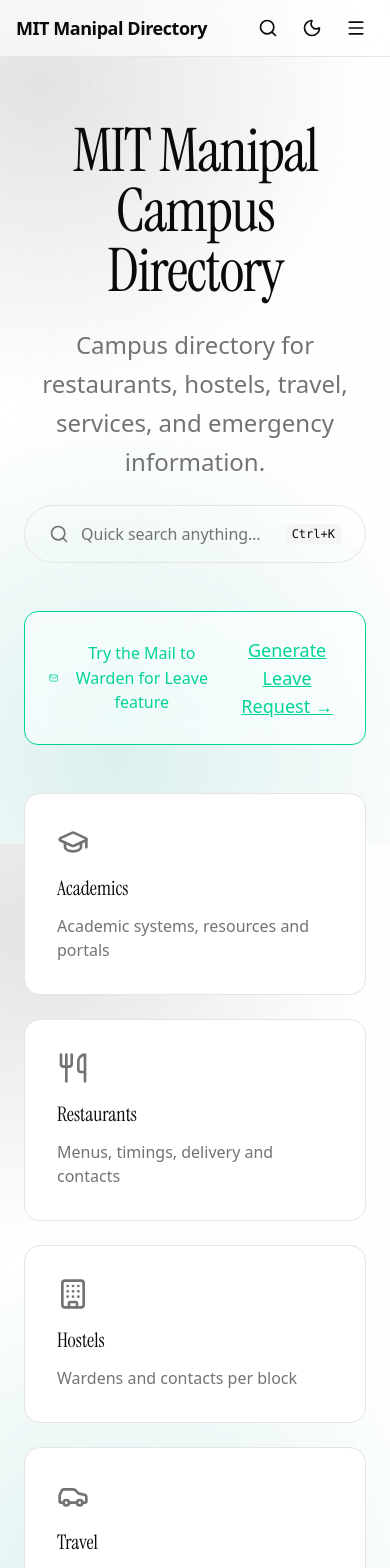
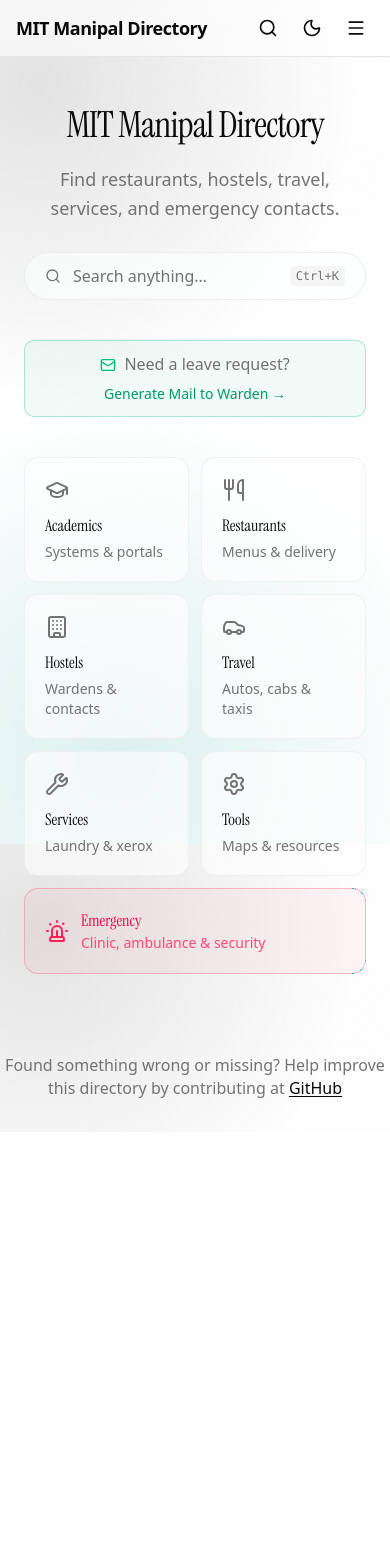
Before and after one commit to aaditagrawal/campus-dining, a Next.js app: page / in a window 390 px wide. Shown: the top 1568 px of the page. After the commit the page ends 1132 px from the top, so only its background shows below. Built offline with nearby package versions, Linux system fonts and the light colour scheme.

Commit message:
updated some data

```diff
--- a/src/app/academics/page.tsx
+++ b/src/app/academics/page.tsx
@@ -77,6 +77,8 @@
           </AcademicCard>
           <AcademicCard title="Impartus" url="https://impartus.manipal.edu">
             Class recordings platform
+            <br />
+            <span className="text-xs">Alt: <a href="https://a.impartus.com" target="_blank" rel="noreferrer" className="underline hover:text-foreground" onClick={(e) => e.stopPropagation()}>a.impartus.com</a></span>
           </AcademicCard>
         </div>
       </div>
--- a/src/app/globals.css
+++ b/src/app/globals.css
@@ -162,11 +162,12 @@
   100% { background-position: 10% 10%, 90% 90%, 60% 40%, 60% 50%; }
 }
 
-/* glass helper */
+/* glass helper - more subtle */
 .glass {
-  background: color-mix(in oklab, var(--card) 60%, transparent);
-  backdrop-filter: saturate(160%) blur(14px);
-  -webkit-backdrop-filter: saturate(160%) blur(14px);
+  background: color-mix(in oklab, var(--card) 70%, transparent);
+  backdrop-filter: saturate(120%) blur(12px);
+  -webkit-backdrop-filter: saturate(120%) blur(12px);
+  border-color: color-mix(in oklab, var(--border) 60%, transparent);
 }
 
 /* category accent helpers */
--- a/src/app/page.tsx
+++ b/src/app/page.tsx
@@ -20,113 +20,116 @@
     [],
   );
   return (
-    <main className="max-w-4xl mx-auto px-6 py-16 grid gap-12">
-      <section className="text-center space-y-6">
-        <h1 className="text-6xl md:text-7xl font-serif tracking-tight">
-          MIT Manipal Campus Directory
+    <main className="max-w-5xl mx-auto px-6 py-12 md:py-20 grid gap-10">
+      <section className="text-center space-y-5">
+        <h1 className="text-4xl sm:text-5xl md:text-6xl font-serif tracking-tight">
+          MIT Manipal Directory
         </h1>
-        <p className="text-2xl text-muted-foreground max-w-2xl mx-auto leading-relaxed">
-          Campus directory for restaurants, hostels, travel, services, and
-          emergency information.
+        <p className="text-lg md:text-xl text-muted-foreground max-w-xl mx-auto leading-relaxed">
+          Find restaurants, hostels, travel, services, and emergency contacts.
         </p>
-        <div className="mx-auto max-w-md">
+        <div className="mx-auto max-w-sm pt-2">
           <button
-            className="w-full flex items-center gap-3 rounded-full border border-border px-6 py-4 text-left text-base hover:bg-muted/50 transition-all duration-200"
+            className="w-full flex items-center gap-3 rounded-full border border-border/60 bg-card/50 px-5 py-3 text-left text-sm hover:bg-muted/40 hover:border-border transition-all duration-200"
             onClick={() => {
               window.dispatchEvent(new Event("open-global-search"));
             }}
             aria-label="Open search"
           >
-            <Search className="size-5 text-muted-foreground" />
+            <Search className="size-4 text-muted-foreground" />
             <span className="flex-1 text-muted-foreground">
-              Quick search anything…
+              Search anything…
             </span>
-            <kbd className="rounded bg-muted px-1.5 py-0.5 text-xs">
+            <kbd className="rounded bg-muted px-1.5 py-0.5 text-xs text-muted-foreground">
               {isMac ? "⌘K" : "Ctrl+K"}
             </kbd>
           </button>
         </div>
       </section>
 
-      <section className="glass border border-emerald-400 bg-emerald-50/20 rounded-xl p-6 text-center">
-        <p className="text-lg flex items-center justify-center gap-3">
-          <Mail className="h-5 w-5 text-emerald-400" />
-          <span className="font-medium text-emerald-400">
-            Try the Mail to Warden for Leave feature
+      <section className="rounded-lg border border-emerald-500/30 bg-emerald-500/5 px-4 py-3 text-center">
+        <p className="text-sm flex items-center justify-center gap-2 flex-wrap">
+          <Mail className="h-4 w-4 text-emerald-500" />
+          <span className="text-muted-foreground">
+            Need a leave request?
           </span>
           <Link
             href="/tools/mail-to-warden"
-            className="ml-2 text-emerald-400 hover:text-emerald-500 underline font-medium"
+            className="text-emerald-600 dark:text-emerald-400 hover:underline font-medium"
           >
-            Generate Leave Request →
+            Generate Mail to Warden →
           </Link>
         </p>
       </section>
 
-      <section className="grid grid-cols-1 md:grid-cols-2 lg:grid-cols-3 gap-6">
-        <Link href="/academics">
-          <div className="group p-8 rounded-2xl border bg-card hover:bg-accent/50 transition-all duration-300 hover:scale-[1.02] cursor-pointer">
-            <GraduationCap className="h-8 w-8 mb-4 text-muted-foreground" />
-            <h3 className="text-xl font-medium mb-3 font-serif">Academics</h3>
-            <p className="text-base text-muted-foreground">
-              Academic systems, resources and portals
+      <section className="grid grid-cols-2 lg:grid-cols-4 gap-3 md:gap-4">
+        <Link href="/academics" className="group">
+          <div className="h-full p-5 md:p-6 rounded-xl border border-border/50 bg-card/60 hover:bg-card hover:border-border/80 transition-all duration-200">
+            <GraduationCap className="h-6 w-6 mb-3 text-muted-foreground group-hover:text-foreground transition-colors" />
+            <h3 className="text-base font-medium mb-1 font-serif">Academics</h3>
+            <p className="text-sm text-muted-foreground leading-snug">
+              Systems & portals
             </p>
           </div>
         </Link>
-        <Link href="/restaurants">
-          <div className="group p-8 rounded-2xl border bg-card hover:bg-accent/50 transition-all duration-300 hover:scale-[1.02] cursor-pointer">
-            <Utensils className="h-8 w-8 mb-4 text-muted-foreground" />
-            <h3 className="text-xl font-medium mb-3 font-serif">Restaurants</h3>
-            <p className="text-base text-muted-foreground">
-              Menus, timings, delivery and contacts
+        <Link href="/restaurants" className="group">
+          <div className="h-full p-5 md:p-6 rounded-xl border border-border/50 bg-card/60 hover:bg-card hover:border-border/80 transition-all duration-200">
+            <Utensils className="h-6 w-6 mb-3 text-muted-foreground group-hover:text-foreground transition-colors" />
+            <h3 className="text-base font-medium mb-1 font-serif">Restaurants</h3>
+            <p className="text-sm text-muted-foreground leading-snug">
+              Menus & delivery
             </p>
           </div>
         </Link>
-        <Link href="/hostels">
-          <div className="group p-8 rounded-2xl border bg-card hover:bg-accent/50 transition-all duration-300 hover:scale-[1.02] cursor-pointer">
-            <Building className="h-8 w-8 mb-4 text-muted-foreground" />
-            <h3 className="text-xl font-medium mb-3 font-serif">Hostels</h3>
-            <p className="text-base text-muted-foreground">
-              Wardens and contacts per block
+        <Link href="/hostels" className="group">
+          <div className="h-full p-5 md:p-6 rounded-xl border border-border/50 bg-card/60 hover:bg-card hover:border-border/80 transition-all duration-200">
+            <Building className="h-6 w-6 mb-3 text-muted-foreground group-hover:text-foreground transition-colors" />
+            <h3 className="text-base font-medium mb-1 font-serif">Hostels</h3>
+            <p className="text-sm text-muted-foreground leading-snug">
+              Wardens & contacts
             </p>
           </div>
         </Link>
-        <Link href="/travel">
-          <div className="group p-8 rounded-2xl border bg-card hover:bg-accent/50 transition-all duration-300 hover:scale-[1.02] cursor-pointer">
-            <Car className="h-8 w-8 mb-4 text-muted-foreground" />
-            <h3 className="text-xl font-medium mb-3 font-serif">Travel</h3>
-            <p className="text-base text-muted-foreground">
-              Autos, cabs, taxis, buggies
+        <Link href="/travel" className="group">
+          <div className="h-full p-5 md:p-6 rounded-xl border border-border/50 bg-card/60 hover:bg-card hover:border-border/80 transition-all duration-200">
+            <Car className="h-6 w-6 mb-3 text-muted-foreground group-hover:text-foreground transition-colors" />
+            <h3 className="text-base font-medium mb-1 font-serif">Travel</h3>
+            <p className="text-sm text-muted-foreground leading-snug">
+              Autos, cabs & taxis
             </p>
           </div>
         </Link>
-        <Link href="/services">
-          <div className="group p-8 rounded-2xl border bg-card hover:bg-accent/50 transition-all duration-300 hover:scale-[1.02] cursor-pointer">
-            <Wrench className="h-8 w-8 mb-4 text-muted-foreground" />
-            <h3 className="text-xl font-medium mb-3 font-serif">Services</h3>
-            <p className="text-base text-muted-foreground">
-              Laundry, Xerox, and other misc
+        <Link href="/services" className="group">
+          <div className="h-full p-5 md:p-6 rounded-xl border border-border/50 bg-card/60 hover:bg-card hover:border-border/80 transition-all duration-200">
+            <Wrench className="h-6 w-6 mb-3 text-muted-foreground group-hover:text-foreground transition-colors" />
+            <h3 className="text-base font-medium mb-1 font-serif">Services</h3>
+            <p className="text-sm text-muted-foreground leading-snug">
+              Laundry & xerox
             </p>
           </div>
         </Link>
-        <Link href="/tools">
-          <div className="group p-8 rounded-2xl border bg-card hover:bg-accent/50 transition-all duration-300 hover:scale-[1.02] cursor-pointer">
-            <Settings className="h-8 w-8 mb-4 text-muted-foreground" />
-            <h3 className="text-xl font-medium mb-3 font-serif">Tools</h3>
-            <p className="text-base text-muted-foreground">
-              Campus map, mess menus, and resources
+        <Link href="/tools" className="group">
+          <div className="h-full p-5 md:p-6 rounded-xl border border-border/50 bg-card/60 hover:bg-card hover:border-border/80 transition-all duration-200">
+            <Settings className="h-6 w-6 mb-3 text-muted-foreground group-hover:text-foreground transition-colors" />
+            <h3 className="text-base font-medium mb-1 font-serif">Tools</h3>
+            <p className="text-sm text-muted-foreground leading-snug">
+              Maps & resources
             </p>
           </div>
         </Link>
-        <Link href="/emergency">
-          <div className="group p-8 rounded-2xl border border-rose-400 bg-card hover:bg-accent/50 transition-all duration-300 hover:scale-[1.02] cursor-pointer">
-            <Siren className="h-8 w-8 mb-4 text-rose-400" />
-            <h3 className="text-xl font-medium mb-3 text-rose-400 font-serif">
-              Emergency
-            </h3>
-            <p className="text-base text-rose-400">
-              Clinic, ambulance, security
-            </p>
+        <Link href="/emergency" className="group col-span-2">
+          <div className="h-full p-5 md:p-6 rounded-xl border border-rose-400/40 bg-rose-500/5 hover:bg-rose-500/10 hover:border-rose-400/60 transition-all duration-200">
+            <div className="flex items-center gap-3">
+              <Siren className="h-6 w-6 text-rose-500" />
+              <div>
+                <h3 className="text-base font-medium text-rose-600 dark:text-rose-400 font-serif">
+                  Emergency
+                </h3>
+                <p className="text-sm text-rose-500/80">
+                  Clinic, ambulance & security
+                </p>
+              </div>
+            </div>
           </div>
         </Link>
       </section>
--- a/src/app/restaurants/page.tsx
+++ b/src/app/restaurants/page.tsx
@@ -120,52 +120,61 @@
 
 const RestaurantCard = memo(function RestaurantCard({ r }: { r: Restaurant & { open?: boolean; range?: string } }) {
   return (
-    <Card id={slugify(r.name)} className="glass mb-4 break-inside-avoid scroll-mt-24">
-      <CardHeader className="flex flex-row items-center justify-between">
-        <div>
-          <CardTitle>{r.name}</CardTitle>
-          {r.range && (
-            <div className="text-xs text-muted-foreground mt-1">Hours • {r.range}</div>
+    <Card id={slugify(r.name)} className="glass mb-3 break-inside-avoid scroll-mt-24">
+      <CardHeader className="pb-2">
+        <div className="flex items-start justify-between gap-2">
+          <CardTitle className="text-lg">{r.name}</CardTitle>
+          {r.open !== undefined && (
+            <Badge variant="outline" className={r.open ? "border-green-500/50 text-green-600 dark:text-green-400" : "border-rose-400/50 text-rose-500"}>
+              {r.open ? "Open" : "Closed"}
+            </Badge>
           )}
         </div>
-        {r.open !== undefined && (
-          <Badge className={r.open ? "bg-green-600 text-white" : "bg-rose-400 text-white"}>{r.open ? "Open" : "Closed"}</Badge>
+        {r.range && (
+          <div className="text-xs text-muted-foreground flex items-center gap-1">
+            <Clock className="size-3" />
+            {r.range}
+          </div>
         )}
       </CardHeader>
-      <CardContent className="space-y-3">
-        <div className="flex flex-wrap gap-2 items-center">
+      <CardContent className="space-y-2 pt-0">
+        <div className="flex flex-wrap gap-x-3 gap-y-1 text-sm">
           {r.phones?.map((p) => (
-            <a key={p} href={`tel:${p.replace(/\s+/g, "")}`} className="underline">
+            <a key={p} href={`tel:${p.replace(/\s+/g, "")}`} className="text-muted-foreground hover:text-foreground underline-offset-2 hover:underline">
               {p}
             </a>
           ))}
         </div>
         {(r.deliveryFee || r.packagingFee) && (
-          <div className="text-sm text-muted-foreground">
-            {r.deliveryFee && <span>Delivery: {r.deliveryFee}</span>} {" "}
-            {r.packagingFee && <span>• Packaging: {r.packagingFee}</span>}
+          <div className="text-xs text-muted-foreground">
+            {r.deliveryFee && <span>Delivery: {r.deliveryFee}</span>}
+            {r.deliveryFee && r.packagingFee && <span> · </span>}
+            {r.packagingFee && <span>Packaging: {r.packagingFee}</span>}
           </div>
         )}
-        {r.address && <div className="text-sm text-muted-foreground">{r.address}</div>}
-        <div className="flex gap-2 flex-wrap">
+        <div className="flex gap-2 flex-wrap pt-1">
           <Button
             variant="secondary"
+            size="sm"
             onClick={() => {
               window.location.href = `tel:${r.phones?.[0]?.replace(/\s+/g, "") ?? ""}`;
             }}
-            className="gap-2"
+            className="gap-1.5 h-8"
           >
-            <Phone className="size-4" />
-            Call Now
+            <Phone className="size-3.5" />
+            Call
           </Button>
-          <Button onClick={() => downloadRestaurantVcf(r)}>Download contact</Button>
+          <Button size="sm" variant="outline" onClick={() => downloadRestaurantVcf(r)} className="h-8">
+            Save Contact
+          </Button>
           {r.menuUrl && (
             <Button
-              variant="outline"
+              variant="ghost"
+              size="sm"
               onClick={() => window.open(r.menuUrl, '_blank')}
-              className="gap-2"
+              className="gap-1.5 h-8"
             >
-              <ExternalLink className="size-4" />
+              <ExternalLink className="size-3.5" />
               Menu
             </Button>
           )}
@@ -222,28 +231,26 @@
   };
 
   return (
-    <main className="max-w-5xl mx-auto px-4 py-8 grid gap-6">
+    <main className="max-w-5xl mx-auto px-4 py-8 md:py-12">
+      <div className="flex items-center justify-between mb-6">
         <div>
-        <div className="flex items-center justify-between">
-          <div>
-            <h1 className="text-3xl">Restaurants</h1>
-            <p className="text-muted-foreground">Call restaurants directly or download contact.</p>
+          <h1 className="text-2xl md:text-3xl font-serif">Restaurants</h1>
+          <p className="text-sm text-muted-foreground mt-1">Call or save contacts</p>
         </div>
         <Button
           variant="outline"
           size="sm"
           onClick={toggleSort}
-            className="gap-2"
+          className="gap-1.5 h-8 text-xs"
         >
-            {sortOrder === 'alpha-asc' && <ArrowUp className="size-4" />}
-            {sortOrder === 'alpha-desc' && <ArrowDown className="size-4" />}
-            {sortOrder === 'open-now' && <Clock className="size-4" />}
-            {sortOrder === null && <ArrowUpDown className="size-4" />}
-            Sort {sortOrder === 'alpha-asc' ? 'A-Z' : sortOrder === 'alpha-desc' ? 'Z-A' : sortOrder === 'open-now' ? 'Open Now' : 'Name'}
+          {sortOrder === 'alpha-asc' && <ArrowUp className="size-3.5" />}
+          {sortOrder === 'alpha-desc' && <ArrowDown className="size-3.5" />}
+          {sortOrder === 'open-now' && <Clock className="size-3.5" />}
+          {sortOrder === null && <ArrowUpDown className="size-3.5" />}
+          {sortOrder === 'alpha-asc' ? 'A-Z' : sortOrder === 'alpha-desc' ? 'Z-A' : sortOrder === 'open-now' ? 'Open' : 'Sort'}
         </Button>
       </div>
-      </div>
-      <div className="[column-fill:_balance]_columns-1 sm:columns-2 gap-4">
+      <div className="columns-1 sm:columns-2 gap-3">
         {sortedRestaurants.map((r) => (
           <RestaurantCard key={r.name} r={r} />
         ))}
--- a/src/data/academics.json
+++ b/src/data/academics.json
@@ -64,7 +64,8 @@
       {
         "name": "Impartus",
         "description": "Class recordings platform",
-        "url": "https://impartus.manipal.edu"
+        "url": "https://impartus.manipal.edu",
+        "altUrl": "https://a.impartus.com"
       }
     ]
   },
--- a/src/data/hostels.json
+++ b/src/data/hostels.json
@@ -199,7 +199,7 @@
     "block": "Block 15",
     "campus": "T & M Campus Hostels",
     "address": "MAHE, Manipal - 576104",
-    "receptionPhone": "0820 2927450",
+    "receptionPhone": "+916361503912",
     "email": "hb15.mit@manipal.edu",
     "wardens": [
       {
```
Also changed, not shown: src/app/hostels/page.tsx (+39 -99 lines), .superset/config.json (added). Lines whose indentation alone changed are shown as unchanged.
